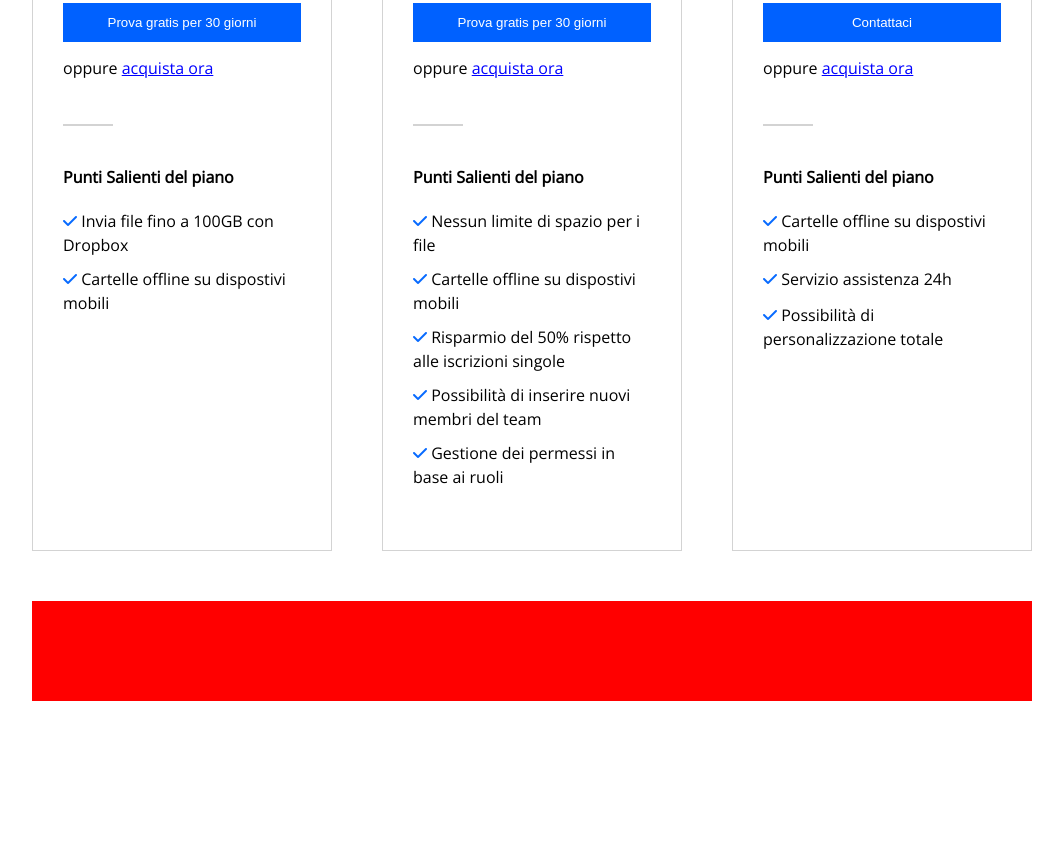
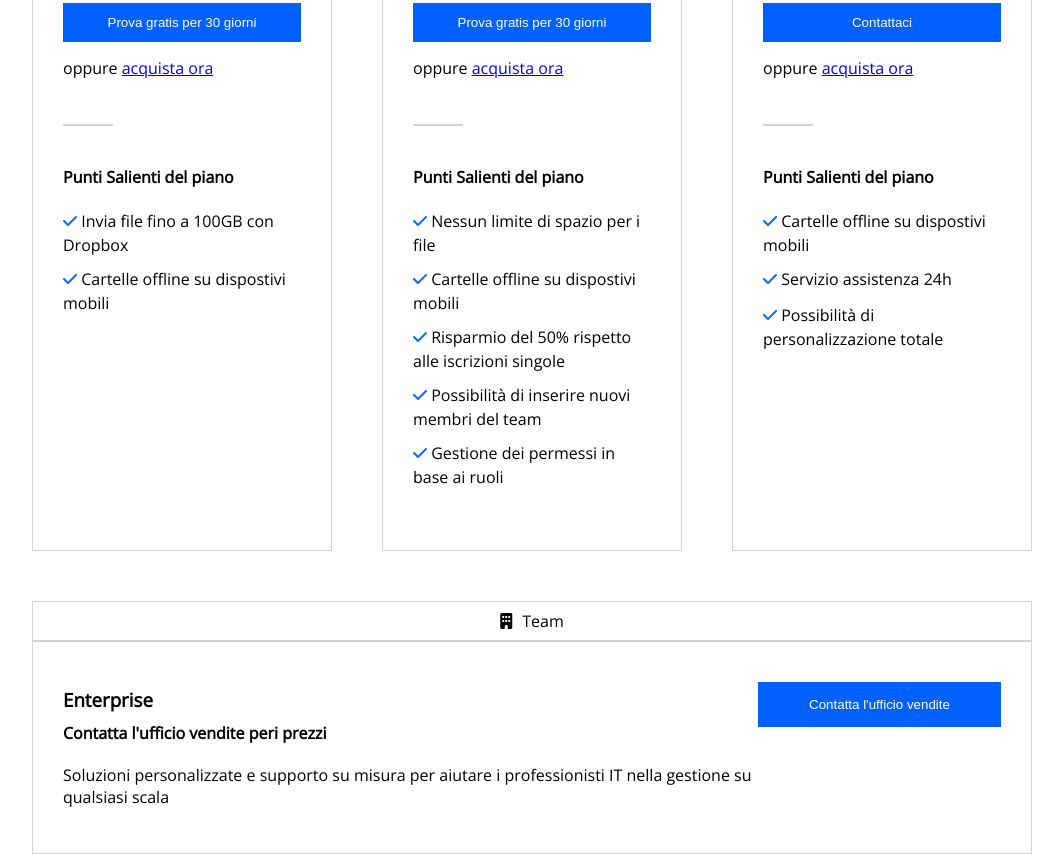
Before and after one commit to MarcosZacarias/htmlcss-dropbox, a plain HTML site: page index.html in a window 1280 px wide. Shown: the part 1483-2337 px from the top of the page, without its empty margins (108-1171 px from the left). Before the commit the page ends 2200 px from the top, so only its background shows below. Drawn offline with nearby package versions, Linux system fonts and the light colour scheme.

Commit message:
feat: add card business horizontal

```diff
--- a/CSS/style.css
+++ b/CSS/style.css
@@ -89,7 +89,7 @@ menu {
 }
 
 .col-horizontal {
-  background-color: red;
+  /* background-color: red; */
   height: 100px;
   width: 100%;
 }
@@ -210,11 +210,19 @@ header + * {
 
 .main-card-bus {
   display: flex;
+  padding: 35px 30px;
+  border: 1px solid lightgrey;
+}
+
+.col-30 .main-card-bus {
+  height: 907px;
   flex-direction: column;
   gap: 5px;
-  height: 907px;
-  padding: 35px 30px;
-  border: 1px solid lightgrey;
+}
+
+.col-horizontal .main-card-bus {
+  justify-content: space-between;
+  flex-wrap: wrap;
 }
 
 .main-card-bus > ul {
@@ -249,3 +257,14 @@ header + * {
 .icons-card-bus {
   color: #076aff;
 }
+
+.col-horizontal .btn-card-bus {
+  width: 243px;
+  height: 45px;
+  text-align: center;
+  padding: 0;
+}
+
+.main-card-bus .text-card-bus {
+  width: 100%;
+}
--- a/index.html
+++ b/index.html
@@ -287,7 +287,32 @@
                 </div>
               </div>
             </div>
-            <div class="col-horizontal"></div>
+            <div class="col-horizontal">
+              <div>
+                <div class="top-card-bus">
+                  <span><i class="fa-solid fa-building"></i></span>
+                  <span>Team</span>
+                </div>
+                <div class="main-card-bus">
+                  <div>
+                    <h3>Enterprise</h3>
+                    <h4>Contatta l'ufficio vendite peri prezzi</h4>
+                  </div>
+                  <div>
+                    <button class="btn btn-card-bus">
+                      Contatta l'ufficio vendite
+                    </button>
+                  </div>
+                  <div class="text-card-bus">
+                    <p>
+                      Soluzioni personalizzate e supporto su misura per aiutare
+                      i professionisti IT nella gestione su <br />qualsiasi
+                      scala
+                    </p>
+                  </div>
+                </div>
+              </div>
+            </div>
           </div>
         </div>
       </section>
```
